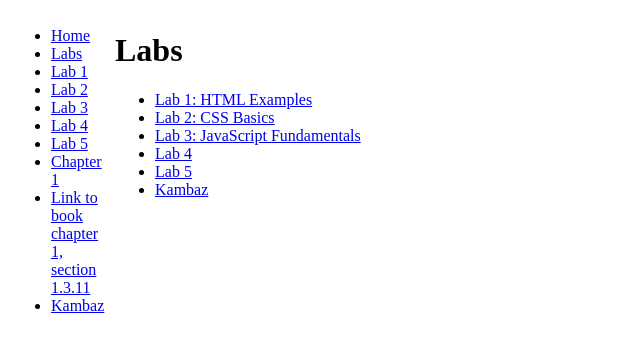
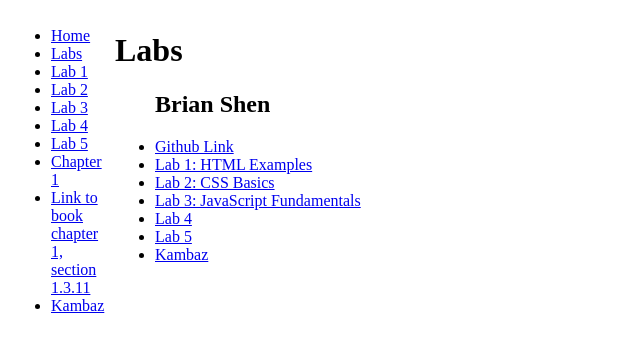
Before and after one commit to bshen0831/kambaz-next-js, a Next.js app: page /labs in a window 1280 px wide. Shown: the top 352 px of the page, without its empty margins (0-640 px from the left). Built offline with nearby package versions, Linux system fonts and the light colour scheme.

Commit message:
add info to labs

```diff
--- a/app/labs/page.tsx
+++ b/app/labs/page.tsx
@@ -5,6 +5,12 @@
         <div id="wd-labs">
             <h1>Labs</h1>
             <ul>
+                <h2>Brian Shen</h2>
+                <li>
+                    <a href="https://github.com/bshen0831/kambaz-next-js" id="wd-github" target="_blank" rel="noopener noreferrer">
+                        Github Link
+                    </a>
+                </li>
                 <li>
                     <Link href="/labs/lab1" id="wd-lab1-link">
                         Lab 1: HTML Examples
```
